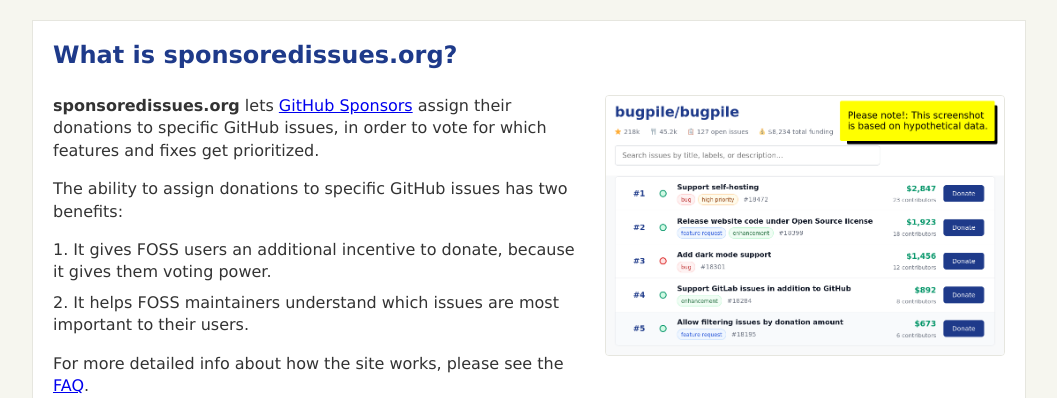
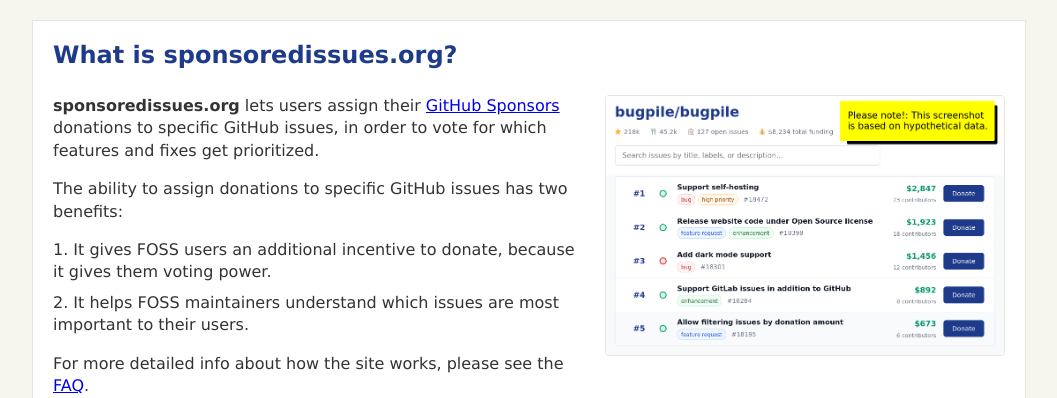
Before and after one commit to benvvalk/sponsoredissues.org-deploy, a Django app: page / in a window 1280 px wide. Shown: the part 38-436 px from the top of the page, without its empty margins (111-1168 px from the left). Run offline with Django 5.2, Linux system fonts and the light colour scheme.

Commit message:
index.html: minor wording change [doc]

```diff
--- a/sponsoredissues/templates/index.html
+++ b/sponsoredissues/templates/index.html
@@ -216,7 +216,7 @@
             <div class="intro-columns">
                 <div class="intro-content">
                     <div class="intro-text">
-                        <strong>sponsoredissues.org</strong> lets <a href="https://github.com/sponsors">GitHub Sponsors</a> assign their donations to specific GitHub issues, in order to vote for which features and fixes get prioritized.
+                        <strong>sponsoredissues.org</strong> lets users assign their <a href="https://github.com/sponsors">GitHub Sponsors</a> donations to specific GitHub issues, in order to vote for which features and fixes get prioritized.
                     </div>
 
                     <!-- Screenshot appears here on mobile only -->
```
